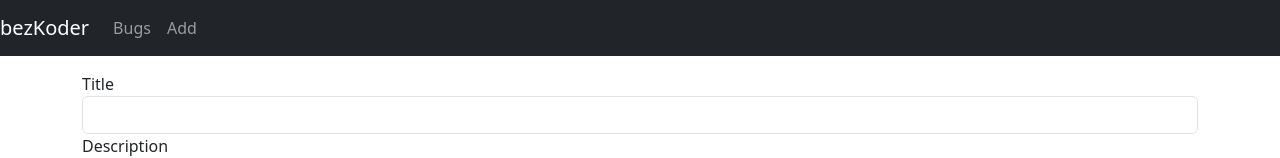
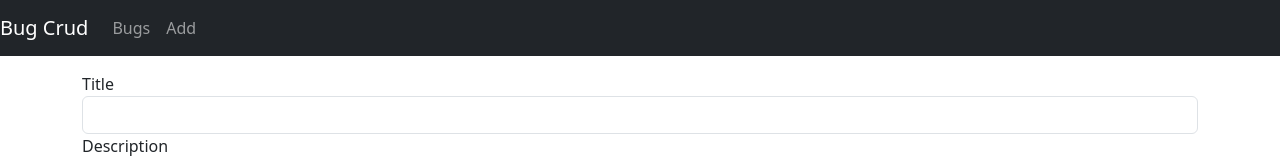
Before and after one commit to MercyCoder/BugCrud, a React (Create React App) app: page /add in a window 1280 px wide. Shown: the top 158 px of the page. Built offline with nearby package versions, Linux system fonts and the light colour scheme.

Commit message:
Add bug posts successfully

```diff
--- a/src/App.js
+++ b/src/App.js
@@ -13,7 +13,7 @@ class App extends Component {
       <div>
         <nav className="navbar navbar-expand navbar-dark bg-dark">
           <Link to={"/bugs"} className="navbar-brand">
-            bezKoder
+            Bug Crud
           </Link>
           <div className="navbar-nav mr-auto">
             <li className="nav-item">
--- a/src/components/add-bug.component.js
+++ b/src/components/add-bug.component.js
@@ -14,7 +14,6 @@ export default class AddBug extends Component {
       Title: "",
       Description: "",
       published: false,
-
       submitted: false,
     };
   }
@@ -32,9 +31,10 @@ export default class AddBug extends Component {
   }
 
   saveBug() {
-    var data = {
+    var data = {fields:{
       Title: this.state.Title,
       Description: this.state.Description,
+    }
     };
 
     BugDataService.create(data)
@@ -42,7 +42,7 @@ export default class AddBug extends Component {
         this.setState({
           id: response.data.id,
           title: response.data.fields.Title,
-          description: response.data.fields.Description,
+          description: response.data.Description,
           published: response.data.published,
 
           submitted: true,
```
